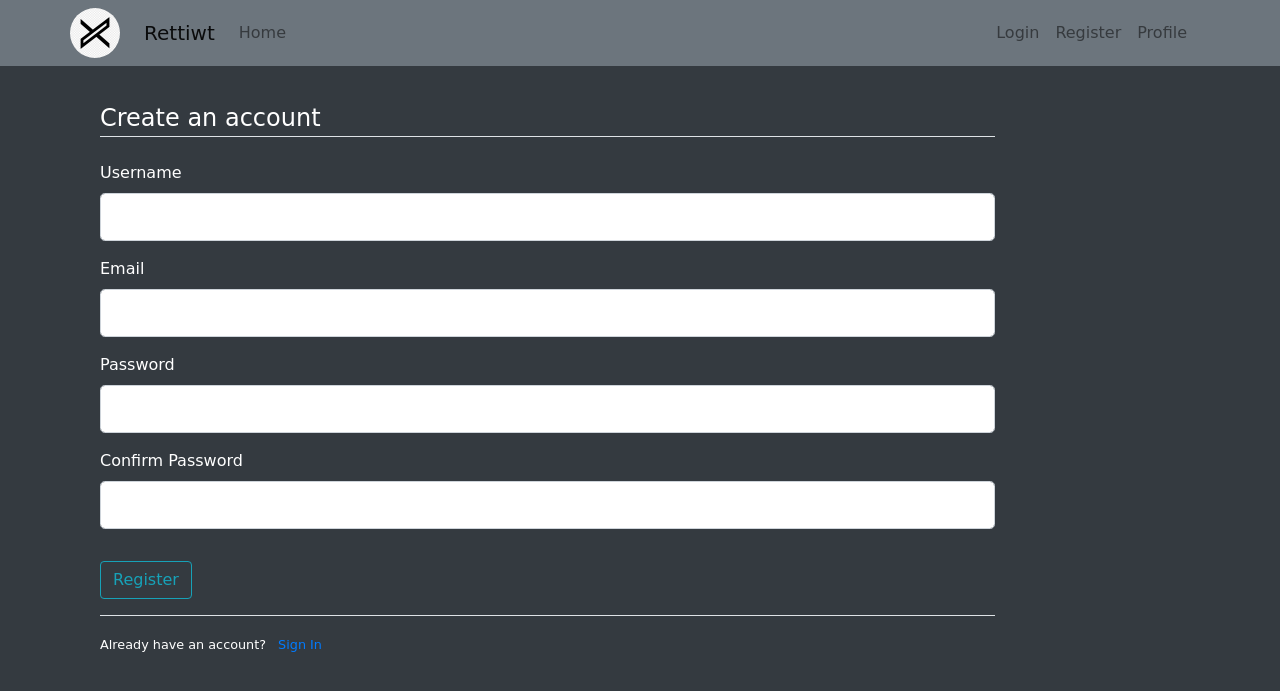
After one commit to migaol/rettiwt, a Flask app: page /register in a window 1280 px wide. The commit adds this page. Shown: the top 691 px of the page. Run offline with Flask 3, Linux system fonts and the light colour scheme.

Commit message:
login/register forms

```diff
--- a/main.py
+++ b/main.py
@@ -1,4 +1,4 @@
 from rettiwt import app
 
 if __name__ == '__main__':
-    app.run()
+    app.run(debug=True)
--- /dev/null
+++ b/rettiwt/forms.py
@@ -0,0 +1,16 @@
+from flask_wtf import FlaskForm
+from wtforms import StringField, PasswordField, SubmitField, BooleanField
+from wtforms.validators import DataRequired, Length, Email, EqualTo
+from rettiwt.forms_validators import ValidChars
+
+class FormRegister(FlaskForm):
+    username = StringField('Username', validators=[DataRequired(), Length(min=3, max=16), ValidChars()])
+    email = StringField('Email', validators=[DataRequired(), Email()])
+    password = PasswordField('Password', validators=[DataRequired(), Length(min=6)])
+    password_confirm = PasswordField('Confirm Password', validators=[DataRequired(), EqualTo('password')])
+    submit = SubmitField('Register')
+
+class FormLogin(FlaskForm):
+    login_identifier = StringField('Email or Username', validators=[DataRequired()])
+    password = PasswordField('Password', validators=[DataRequired()])
+    submit = SubmitField('Log In')
--- a/rettiwt/routes.py
+++ b/rettiwt/routes.py
@@ -1,7 +1,36 @@
 from rettiwt import app
-from flask import render_template, url_for
+from flask import render_template, redirect, url_for, flash
+from rettiwt.forms import *
 
 @app.route('/')
 @app.route('/home')
 def home():
     return render_template('home.html')
+
+@app.route("/register", methods=['GET', 'POST'])
+def register():
+    form = FormRegister()
+    if form.validate_on_submit():
+        # save details
+        flash(f"Successfully created an account: {form.username.data}", 'success')
+        return redirect(url_for('home'))
+    return render_template('register.html', title='Register', form=form)
+
+
+@app.route("/login", methods=['GET', 'POST'])
+def login():
+    form = FormLogin()
+    if form.validate_on_submit():
+        if '@' in form.login_identifier.data: # email
+            # verify
+            pass
+        else: # username
+            # verify
+            pass
+
+        if True: # valid
+            flash("Successfully logged in", 'success')
+            return redirect(url_for('home'))
+        else:
+            flash("Login failed: check your credentials", 'danger')
+    return render_template('login.html', title='Login', form=form)
--- a/rettiwt/static/main.css
+++ b/rettiwt/static/main.css
@@ -1,3 +1,9 @@
+body {
+  color: white;
+  padding-top: 100px;
+  font-family: 'Comic Sans MS';
+}
+
 .logo-img {
   height: 50px;
   width: 50px;
--- a/rettiwt/templates/baselayout.html
+++ b/rettiwt/templates/baselayout.html
@@ -6,13 +6,17 @@
   <meta name="viewport" content="width=device-width, initial-scale=1, shrink-to-fit=no">
   <!-- Bootstrap CSS -->
   <link rel="stylesheet" href="https://cdn.jsdelivr.net/npm/bootstrap@4.4.1/dist/css/bootstrap.min.css" integrity="sha384-Vkoo8x4CGsO3+Hhxv8T/Q5PaXtkKtu6ug5TOeNV6gBiFeWPGFN9MuhOf23Q9Ifjh" crossorigin="anonymous">
-  <link rel="stylesheet" type="text/css" href="{{url_for('static', filename='main.css')}}">
+  <link rel="stylesheet" type="text/css" href="{{ url_for('static', filename='main.css') }}">
 
-  <title>Rettiwt</title>
+  {% if title %}
+    <title>Rettiwt - {{ title }}</title>
+  {% else %}
+    <title>Rettiwt</title>
+  {% endif %}
 </head>
 <body class="bg-dark">
   <header>
-    <div class="navbar-dark navbar-expand-md bg-secondary fixed-top py-2">
+    <div class="navbar-light navbar-expand-md bg-secondary fixed-top py-2">
       <nav class="container nav align-items-center">
         <a href="/">
           <img src="static/sideways_x.png" class="rounded-circle logo-img mr-4">
@@ -22,13 +26,28 @@
           <a class="nav-item nav-link" href="{{ url_for('home') }}">Home</a>
         </div>
         <div class="navbar-nav">
-          <a class="nav-item nav-link" href="#">Login</a>
-          <a class="nav-item nav-link" href="#">Register</a>
+          <a class="nav-item nav-link" href="{{ url_for('login') }}">Login</a>
+          <a class="nav-item nav-link" href="{{ url_for('register') }}">Register</a>
           <a class="nav-item nav-link" href="#">Profile</a>
         </div>
       </nav>
     </div>
   </header>
+
+  <main class="container">
+    <div class="col-md-10">
+      {% with messages = get_flashed_messages(with_categories=true) %}
+        {% if messages %}
+          {% for category, message in messages %}
+            <div class="alert alert-{{ category }}">
+              {{ message }}
+            </div>
+          {% endfor %}
+        {% endif %}
+      {% endwith %}
+      {% block content %}{% endblock %}
+    </div>
+  </main>
 
   <!-- Optional JavaScript -->
   <!-- jQuery first, then Popper.js, then Bootstrap JS -->
--- /dev/null
+++ b/rettiwt/templates/register.html
@@ -0,0 +1,75 @@
+{% extends "baselayout.html" %}
+{% block content %}
+  <div>
+    <form method="POST" action="">
+      {{ form.hidden_tag() }}
+      <fieldset class="form-group">
+        <legend class="border-bottom mb-4">Create an account</legend>
+
+        <div class="form-group">
+          {{ form.username.label(class="form-control-label") }}
+          {% if form.username.errors %}
+            {{ form.username(class="form-control form-control-lg is-invalid") }}
+            <div class="invalid-feedback">
+              {% for error in form.username.errors %}
+                <span>{{ error }}</span>
+              {% endfor %}
+            </div>
+          {% else %}
+            {{ form.username(class="form-control form-control-lg") }}
+          {% endif %}
+        </div>
+
+        <div class="form-group">
+          {{ form.email.label(class="form-control-label") }}
+          {% if form.email.errors %}
+            {{ form.email(class="form-control form-control-lg is-invalid") }}
+            <div class="invalid-feedback">
+              {% for error in form.email.errors %}
+                <span>{{ error }}</span>
+              {% endfor %}
+            </div>
+          {% else %}
+            {{ form.email(class="form-control form-control-lg") }}
+          {% endif %}
+        </div>
+
+        <div class="form-group">
+          {{ form.password.label(class="form-control-label") }}
+          {% if form.password.errors %}
+            {{ form.password(class="form-control form-control-lg is-invalid") }}
+            <div class="invalid-feedback">
+              {% for error in form.password.errors %}
+                <span>{{ error }}</span>
+              {% endfor %}
+            </div>
+          {% else %}
+            {{ form.password(class="form-control form-control-lg") }}
+          {% endif %}
+        </div>
+
+        <div class="form-group">
+          {{ form.password_confirm.label(class="form-control-label") }}
+          {% if form.password_confirm.errors %}
+            {{ form.password_confirm(class="form-control form-control-lg is-invalid") }}
+            <div class="invalid-feedback">
+              {% for error in form.password_confirm.errors %}
+                <span>{{ error }}</span>
+              {% endfor %}
+            </div>
+          {% else %}
+            {{ form.password_confirm(class="form-control form-control-lg") }}
+          {% endif %}
+        </div>
+      </fieldset>
+      <div class="form-group">
+        {{ form.submit(class="btn btn-outline-info") }}
+      </div>
+    </form>
+  </div>
+  <div class="border-top pt-3">
+    <small class>
+      Already have an account? <a class="ml-2" href="{{ url_for('login') }}">Sign In</a>
+    </small>
+  </div>
+{% endblock content %}
```
Also changed, not shown: rettiwt/__init__.py (+7 -5 lines), rettiwt/config.py (deleted, +0 -12 lines), rettiwt/forms_validators.py (added, +13 -0 lines), rettiwt/templates/login.html (added, +50 -0 lines), 1 other file.
